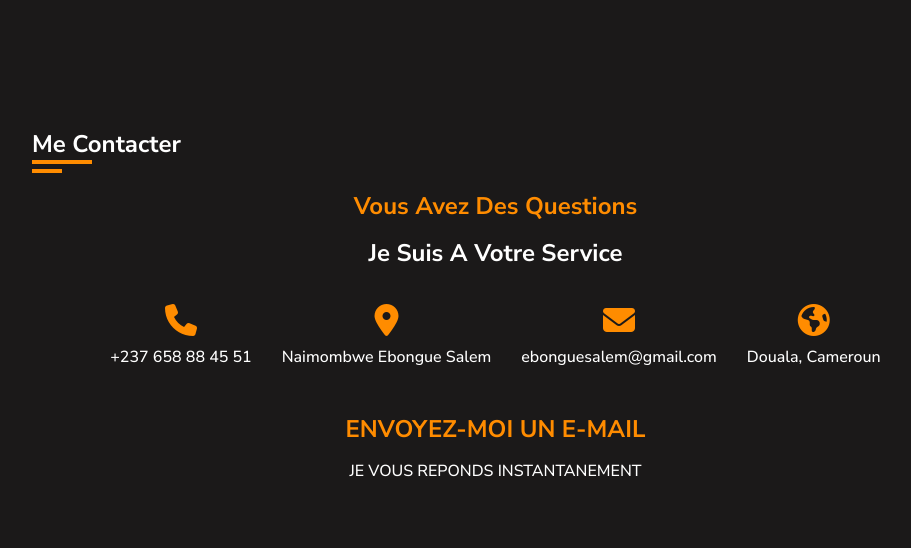
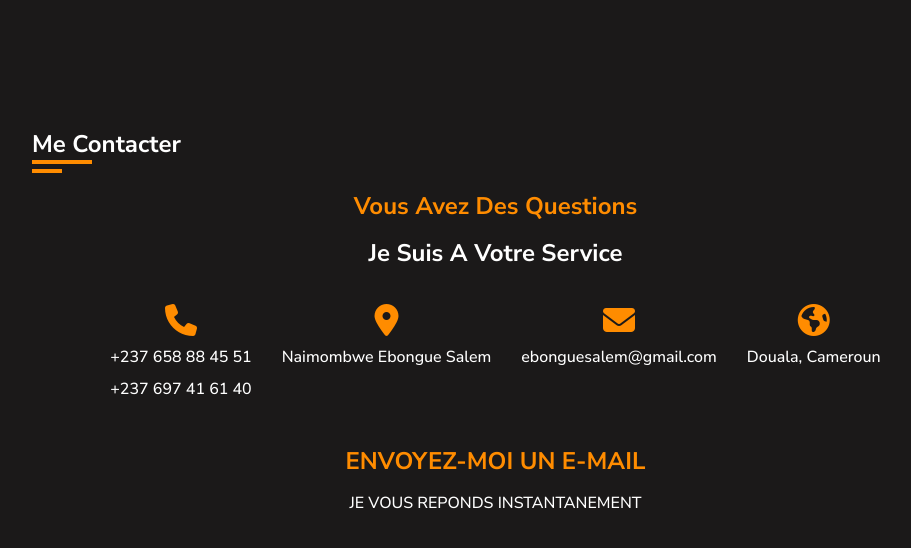
Before and after one commit to Ebong-Salem/portfolio, a plain HTML site: page index.html in a window 1280 px wide. Shown: the part 4601-5149 px from the top of the page, without its empty margins (321-1232 px from the left). Drawn offline with Linux system fonts and the light colour scheme; a web font is replaced by a local one.

Commit message:
last commit

```diff
--- a/index.html
+++ b/index.html
@@ -327,6 +327,7 @@ niveau 2 au departement du Genie Informatique.</p>
                             <div class="num">
                                 <i class="fa-solid fa-phone"></i>
                                 <p>+237 658 88 45 51</p>
+                                <p>+237 697 41 61 40</p>
                             </div>
 
                              <div class="num">
```
